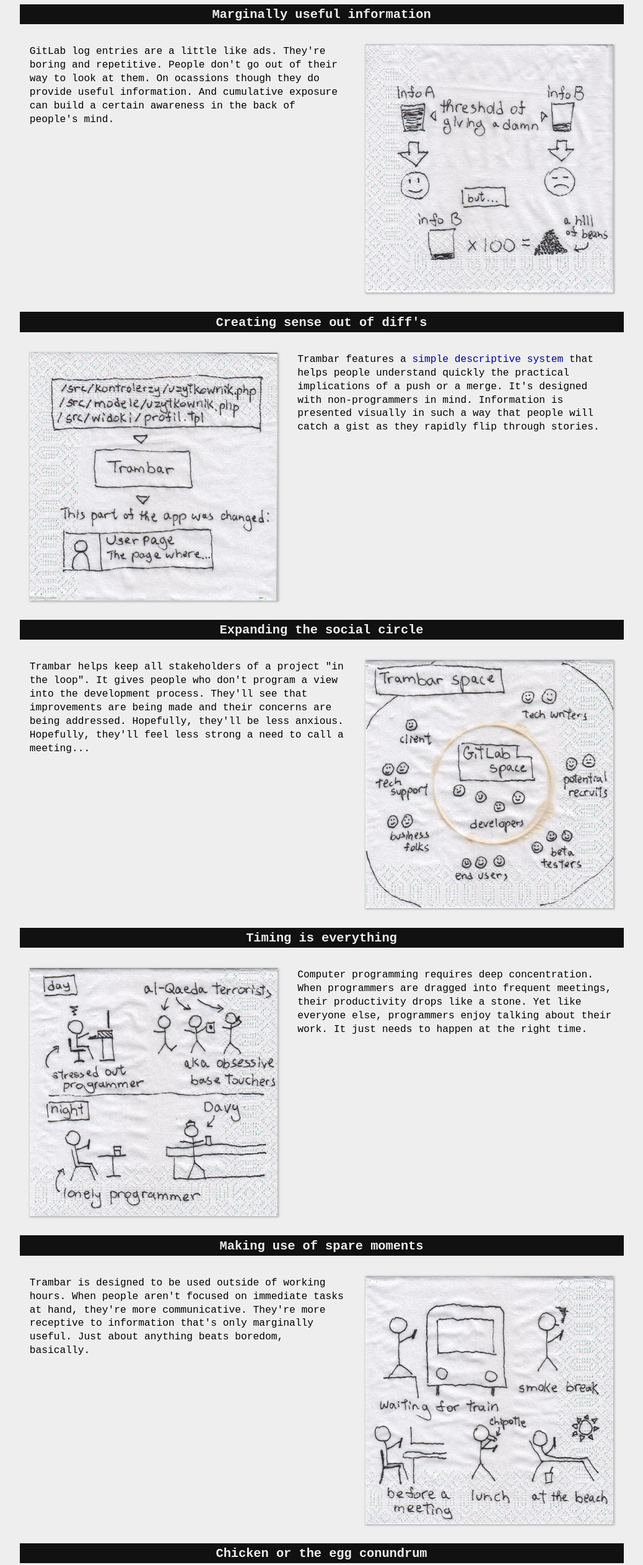
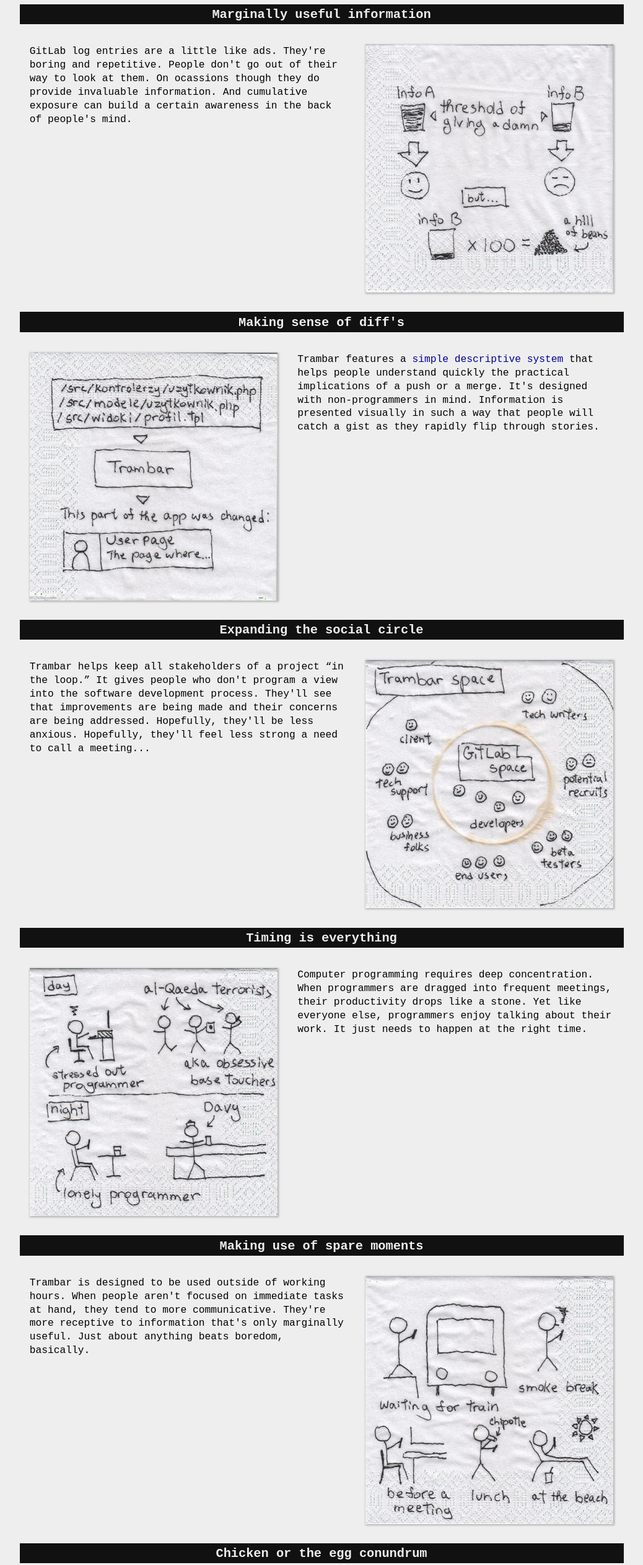
Before and after one commit to chung-leong/trambar-website, a website built with webpack: page src/index.html in a window 1280 px wide. Shown: the part 1229-3754 px from the top of the page at 62% size, without its empty margins (121-1159 px from the left). Built offline with nearby package versions, Linux system fonts and the light colour scheme.

Commit message:
Updated text. Fixed styling of images when printing.

```diff
--- a/src/index.html
+++ b/src/index.html
@@ -74,11 +74,11 @@
                 <img class="sketch" src="<%= require('img/threshold.jpg') %>">
             </div>
             <div class="text">
-                <p>GitLab log entries are a little like ads. They're boring and repetitive. People don't go out of their way to look at them. On ocassions though they do provide useful information. And cumulative exposure can build a certain awareness in the back of people's mind.</p>
+                <p>GitLab log entries are a little like ads. They're boring and repetitive. People don't go out of their way to look at them. On ocassions though they do provide invaluable information. And cumulative exposure can build a certain awareness in the back of people's mind.</p>
             </div>
         </section>
 
-        <h2>Creating sense out of diff's</h2>
+        <h2>Making sense of diff's</h2>
         <section>
             <div class="graphics">
                 <img class="sketch" src="<%= require('img/translation.jpg') %>">
@@ -94,7 +94,7 @@
                 <img class="sketch" src="<%= require('img/circle.jpg') %>">
             </div>
             <div class="text">
-                <p>Trambar helps keep all stakeholders of a project "in the loop". It gives people who don't program a view into the development process. They'll see that improvements are being made and their concerns are being addressed. Hopefully, they'll be less anxious. Hopefully, they'll feel less strong a need to call a meeting...</p>
+                <p>Trambar helps keep all stakeholders of a project “in the loop.” It gives people who don't program a view into the software development process. They'll see that improvements are being made and their concerns are being addressed. Hopefully, they'll be less anxious. Hopefully, they'll feel less strong a need to call a meeting...</p>
             </div>
         </section>
 
@@ -114,7 +114,7 @@
                 <img class="sketch" src="<%= require('img/mobile.jpg') %>">
             </div>
             <div class="text">
-                <p>Trambar is designed to be used outside of working hours. When people aren't focused on immediate tasks at hand, they're more communicative. They're more receptive to information that's only marginally useful. Just about anything beats boredom, basically.</p>
+                <p>Trambar is designed to be used outside of working hours. When people aren't focused on immediate tasks at hand, they tend to more communicative. They're more receptive to information that's only marginally useful. Just about anything beats boredom, basically.</p>
             </div>
         </section>
 
@@ -135,7 +135,7 @@
                 <img class="sketch" src="<%= require('img/dull-boy.jpg') %>">
             </div>
             <div class="text">
-                <p>If GitLab is a lab, then Trambar is the nearby bar where people can discuss work matters in a more laid-back environment. It's a fun, social place. It's a place to which outsiders can be regularly invited. There's nothing for them to break and no secrets to conceal.</p>
+                <p>If GitLab is a lab, then Trambar is the nearby bar where people can talk about work in a laid-back environment. It's a fun, social place. It's a place to which outsiders can be regularly invited. There's nothing for them to break and no secrets to conceal.</p>
             </div>
         </section>
 
--- a/src/style.scss
+++ b/src/style.scss
@@ -229,10 +229,12 @@
             background-color: none;
         }
 
-        .sketch {
-            max-width: 35vw;
-            height: auto;
-            box-shadow: none;
+        SECTION {
+            .sketch {
+                max-width: 35vw;
+                height: auto;
+                box-shadow: none;
+            }
         }
     }
 }
```
Also changed, not shown: www/index.html (+5 -5 lines), www/styles.css.
